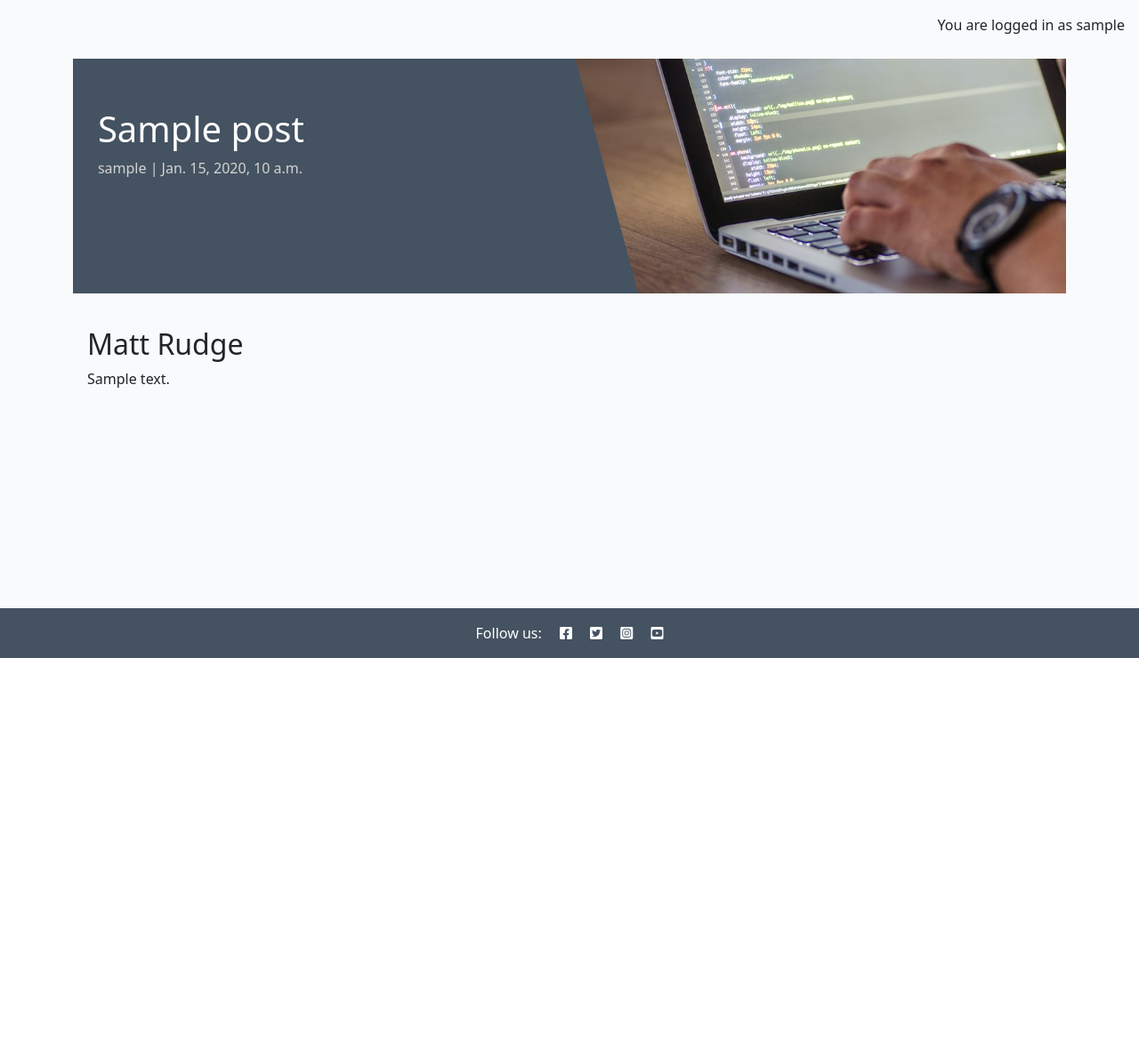
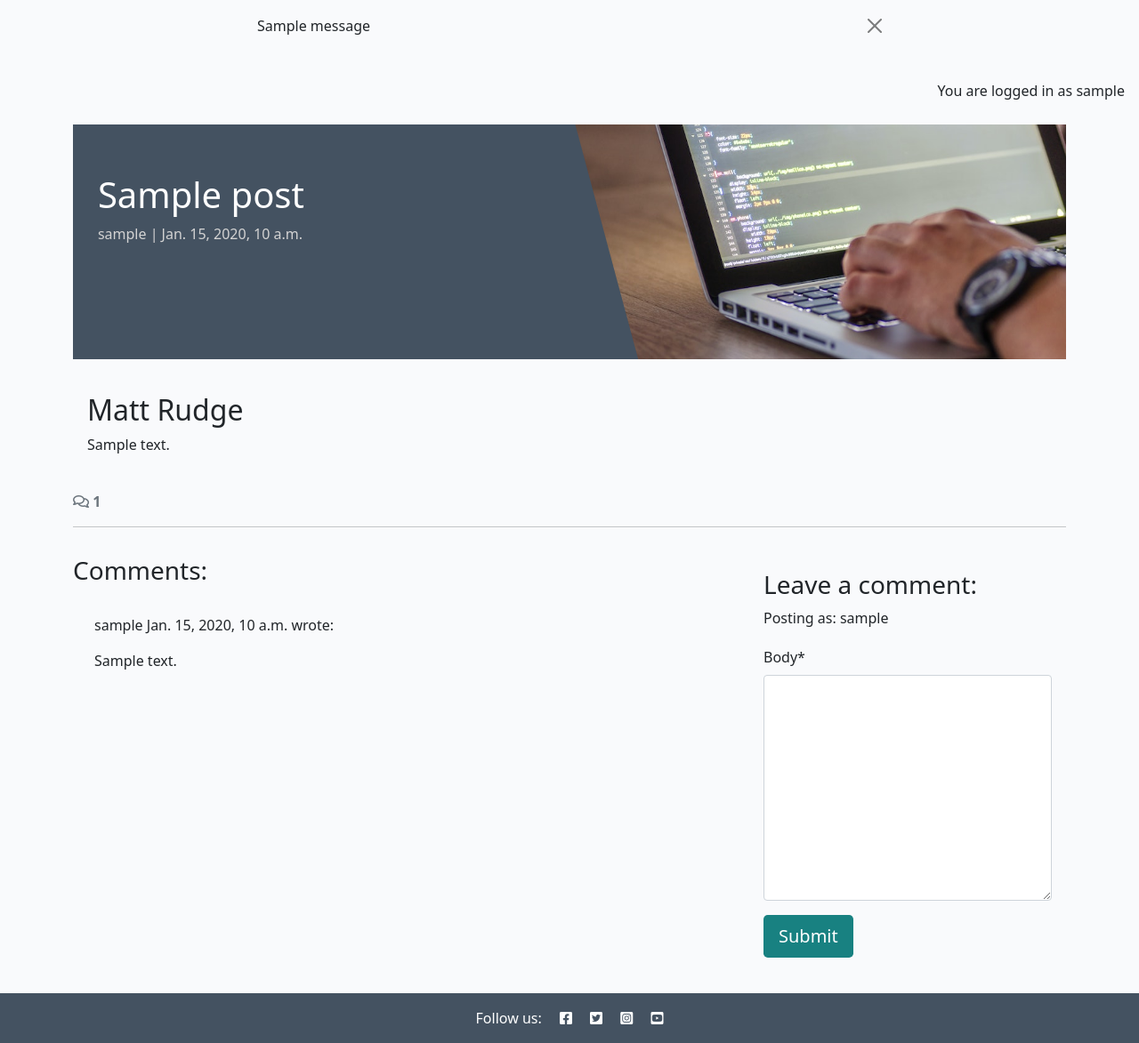
Before and after one commit to mikesealey/django-blog, a Django app: a page that uses templates/base.html in a window 1280 px wide. Shown: the part 60-1233 px from the top of the page at 89% size. Before the commit the page ends 800 px from the top, so only its background shows below. Run offline with Django 4.2, Linux system fonts and the light colour scheme; a user stored in the database is signed in; tables that the repository leaves empty hold one stand-in row (values such as "Sample post"); one stand-in notice (Sample message) is shown; parts of the project's set-up code (start-up, migrations or seed data) failed here and were passed over; some libraries are stand-ins or nearby versions.

Commit message:
allows users to submit comments

```diff
--- /dev/null
+++ b/blog/forms.py
@@ -0,0 +1,8 @@
+from .models import Comment
+from django import forms
+
+
+class CommentForm(forms.ModelForm):
+    class Meta:
+        model = Comment
+        fields = ('body',)
--- a/blog/templates/blog/post_detail.html
+++ b/blog/templates/blog/post_detail.html
@@ -1,5 +1,6 @@
 {% extends 'base.html' %} {% block content %}
 {% load static %}
+{% load crispy_forms_tags %}
 
 <div class="masthead">
     <div class="container">
@@ -30,6 +31,66 @@
             </div>
         </div>
     </div>
+    <!-- Displaying count of comments -->
+  <div class="row">
+    <div class="col-12">
+      <strong class="text-secondary">
+        <i class="far fa-comments"></i> {{ comment_count }}
+      </strong>
+    </div>
+    <div class="col-12">
+      <hr>
+    </div>
+  </div>
+  <!-- Displaying Comments -->
+  <div class="row">
+    <div class="col-md-8 card mb-4  mt-3 ">
+      <h3>Comments:</h3>
+      <div class="card-body">
+        <!-- We want a for loop inside the empty control tags
+          to iterate through each comment in comments -->
+        {% for comment in comments %}
+        <div class="p-2 comments
+          {% if not comment.approved and comment.author == user %}
+          faded{% elif not comment.approved %} d-none{% endif %}">
+          <p class="font-weight-bold">
+            {{ comment.author }}
+            <span class="font-weight-normal">
+              {{ comment.created_on }}
+            </span> wrote:
+          </p>
+          <div id="comment{{ comment.id }}">
+            {{ comment.body | linebreaks }}
+          </div>
+          {% if not comment.approved and comment.author == user %}
+          <p class="approval">
+            This comment is awaiting approval
+          </p>
+          {% endif %}
+        </div>
+        <!-- Our for loop ends here -->
+        {% endfor %}
+      </div>
+    </div>
+    <!-- Creating New Comments -->
+    <div class="col-md-4 card mb-4 mt-3">
+      <div class="card-body">
+        {% if user.is_authenticated %}
+        <h3>Leave a comment:</h3>
+        <p>Posting as: {{ user.username }}</p>
+        <form id="commentForm" method="post"
+          style="margin-top: 1.3em;">
+          {{ comment_form | crispy }}
+          {% csrf_token %}
+          <button id="submitButton" type="submit"
+            class="btn btn-signup btn-lg">Submit</button>
+        </form>
+        {% else %}
+        <p>Log in to leave a comment</p>
+        {% endif %}
+      </div>
+    </div>
+  </div>
 </div>
 
 {% endblock content %}
--- a/blog/views.py
+++ b/blog/views.py
@@ -1,6 +1,9 @@
 from django.shortcuts import render, get_object_or_404
 from django.views import generic
+from django.contrib import messages
 from .models import Post
+from .forms import CommentForm
+
 
 
 # Create your views here.
@@ -25,10 +28,28 @@ def post_detail(request, slug):
 
     queryset = Post.objects.filter(status=1)
     post = get_object_or_404(queryset, slug=slug)
+    comments = post.comments.all().order_by("-created_on")
+    comment_count = post.comments.filter(approved=True).count()
+    comment_form = CommentForm()
+    if request.method == "POST":
+        comment_form = CommentForm(data=request.POST)
+        if comment_form.is_valid():
+            comment = comment_form.save(commit=False)
+            comment.author = request.user
+            comment.post = post
+            comment.save()
+            messages.add_message(
+                request, messages.SUCCESS,
+                'Comment submitted and awaiting approval'
+            )
 
     return render(
         request,
         "blog/post_detail.html",
         {"post": post,
-        "coder": "Matt Rudge"},
+        "coder": "Matt Rudge",
+        "comments": comments,
+        "comment_count": comment_count,
+        "comment_form": comment_form,
+        },
     )
--- a/codestar/settings.py
+++ b/codestar/settings.py
@@ -51,6 +51,8 @@ INSTALLED_APPS = [
     'allauth',
     'allauth.account',
     'allauth.socialaccount',
+    'crispy_forms',
+    'crispy_bootstrap5',
     'django_summernote',
     'blog',
     'about',
@@ -69,6 +71,9 @@ AUTHENTICATION_BACKENDS = [
 SITE_ID = 1
 LOGIN_REDIRECT_URL = '/'
 LOGOUT_REDIRECT_URL = '/'
+
+CRISPY_ALLOWED_TEMPLATE_PACKS = "bootstrap5"
+CRISPY_TEMPLATE_PACK = "bootstrap5"
 
 MIDDLEWARE = [
     'django.middleware.security.SecurityMiddleware',
--- a/requirements.txt
+++ b/requirements.txt
@@ -11,3 +11,5 @@ setuptools==75.8.2
 sqlparse==0.5.3
 webencodings==0.5.1
 whitenoise==5.3.0
+django-crispy-forms==2.3
+crispy-bootstrap5==0.7
--- a/templates/base.html
+++ b/templates/base.html
@@ -80,7 +80,21 @@
             </div>
         </div>
     </nav>
-
+    <!-- displaying Django messages -->
+<div class="container">
+    <div class="row">
+      <div class="col-md-8 offset-md-2">
+        {% for message in messages %}
+        <div class="alert {{ message.tags }} alert-dismissible
+          fade show" id="msg" role="alert">
+          {{ message | safe }}
+          <button type="button" class="btn-close"
+            data-bs-dismiss="alert" aria-label="Close"></button>
+        </div>
+        {% endfor %}
+      </div>
+    </div>
+  </div>
     <main class="flex-shrink-0 main-bg">
         {% if user.is_authenticated %}
         <p class="text-end m-3">You are logged in as {{ user }}</p>
--- a/test.txt
+++ b/test.txt
@@ -4,11 +4,13 @@ bleach==6.2.0
 certifi==2025.1.31
 cffi==1.17.1
 charset-normalizer==3.4.1
+crispy-bootstrap5==0.7
 cryptography==44.0.2
 defusedxml==0.7.1
 dj-database-url==0.5.0
 Django==4.2.19
 django-allauth==0.57.0
+django-crispy-forms==2.3
 django-summernote==0.8.20.0
 future @ file:///AppleInternal/Library/BuildRoots/860631e9-c1c5-11ee-98ee-b6ef2fd8d87b/Library/Caches/com.apple.xbs/Sources/python3/future-0.18.2-py3-none-any.whl
 gunicorn==20.1.0
```
